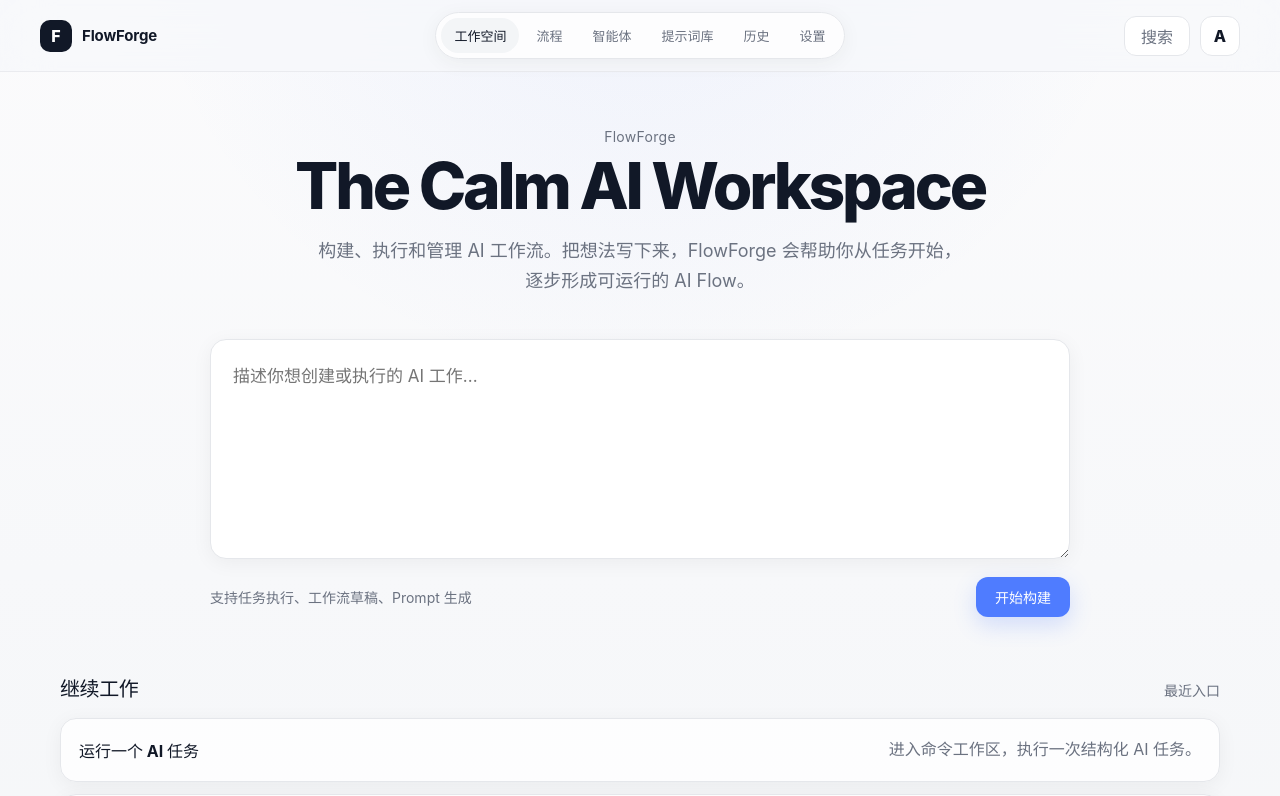
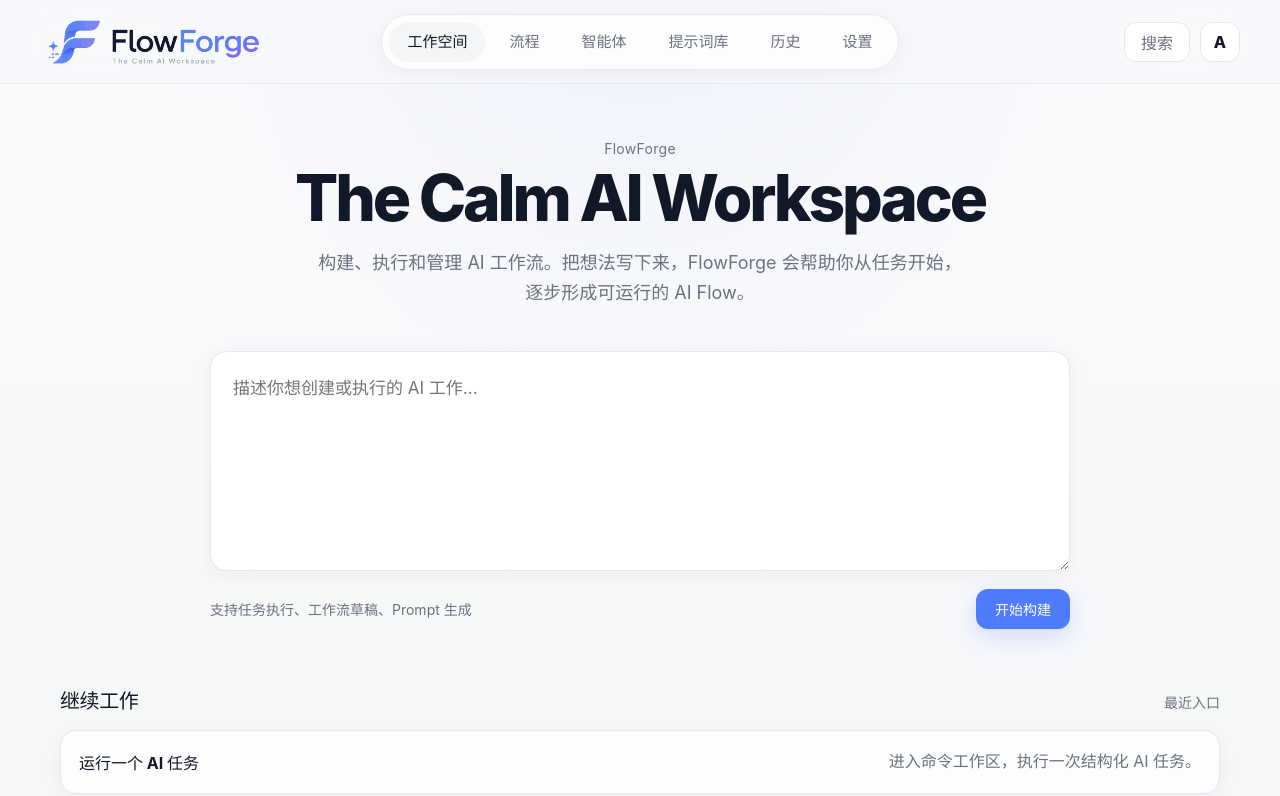
Before and after one commit to ws-hun/FlowForge-AI, a Vue app in the folder frontend/: page / in a window 1280 px wide. Shown: the top 796 px of the page. Built offline with nearby package versions, Linux system fonts and the light colour scheme; no server answers.

Commit message:
add logo

```diff
--- a/frontend/index.html
+++ b/frontend/index.html
@@ -3,6 +3,7 @@
   <head>
     <meta charset="UTF-8" />
     <meta name="viewport" content="width=device-width, initial-scale=1.0" />
+    <link rel="icon" type="image/png" href="/src/assets/icons/logo-mark.png" />
     <title>FlowForge AI</title>
   </head>
   <body>
--- a/frontend/src/components/shell/TopBar.vue
+++ b/frontend/src/components/shell/TopBar.vue
@@ -1,8 +1,7 @@
 <template>
   <header class="top-nav">
     <RouterLink to="/" class="top-brand">
-      <span>F</span>
-      <strong>FlowForge</strong>
+      <img :src="logo" alt="FlowForge AI" class="brand-logo" />
     </RouterLink>
 
     <nav class="top-links">
@@ -20,3 +19,7 @@
     </div>
   </header>
 </template>
+
+<script setup lang="ts">
+import logo from '@/assets/icons/logo.png'
+</script>
--- a/frontend/src/styles/main.scss
+++ b/frontend/src/styles/main.scss
@@ -43,7 +43,7 @@ a {
   top: 0;
   z-index: 20;
   display: grid;
-  min-height: 72px;
+  min-height: 84px;
   grid-template-columns: 1fr auto 1fr;
   align-items: center;
   gap: 24px;
@@ -64,36 +64,29 @@ a {
   gap: 10px;
   width: fit-content;
 
-  span {
-    display: grid;
-    width: 32px;
-    height: 32px;
-    place-items: center;
-    border-radius: 10px;
-    background: #111827;
-    color: #fff;
-    font-weight: 780;
-  }
-
-  strong {
-    font-size: 15px;
-    letter-spacing: -0.01em;
+  .brand-logo {
+    display: block;
+    width: auto;
+    height: 58px;
+    max-width: 320px;
+    object-fit: contain;
   }
 }
 
 .top-links {
-  gap: 4px;
-  padding: 5px;
+  gap: 6px;
+  padding: 7px;
   border: 1px solid tokens.$border;
   border-radius: 999px;
   background: rgba(255, 255, 255, 0.72);
   box-shadow: tokens.$shadow-soft;
 
   a {
-    padding: 8px 13px;
+    padding: 11px 18px;
     border-radius: 999px;
     color: tokens.$text-secondary;
-    font-size: 13px;
+    font-size: 15px;
+    line-height: 1.2;
     transition: 200ms ease;
 
     &:hover,
```
Also changed, not shown: frontend/src/assets/icons/logo-mark.png (added), frontend/src/assets/icons/logo.png (added).
